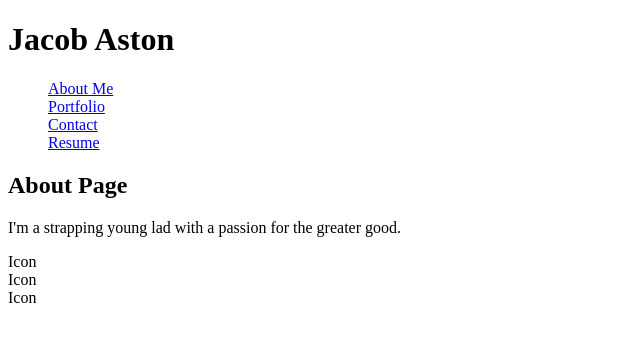
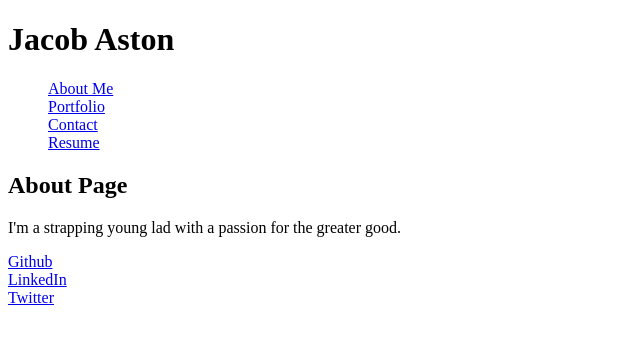
Before and after one commit to Jacob-Aston/react-portfolio, a React (Create React App) app in the folder react-portfolio/: page / in a window 1280 px wide. Shown: the top 344 px of the page, without its empty margins (0-640 px from the left). Built offline with nearby package versions, Linux system fonts and the light colour scheme; the HTML template or start-up script is replaced by a standard one.

Commit message:
added links to footer

```diff
--- a/react-portfolio/src/components/Footer.js
+++ b/react-portfolio/src/components/Footer.js
@@ -3,9 +3,15 @@ import React from "react";
 export default function Footer() {
   return (
     <div>
-      <div>Icon</div>
-      <div>Icon</div>
-      <div>Icon</div>
+      <div>
+      <a href="https://github.com/Jacob-Aston">Github</a>
+      </div>
+      <div>
+      <a href="www.linkedin.com/in/jacob-aston-69bb57265">LinkedIn</a>
+      </div>
+      <div>
+      <a href="https://twitter.com/_Jacob_Aston">Twitter</a>
+      </div>
     </div>
   );
 }
```
